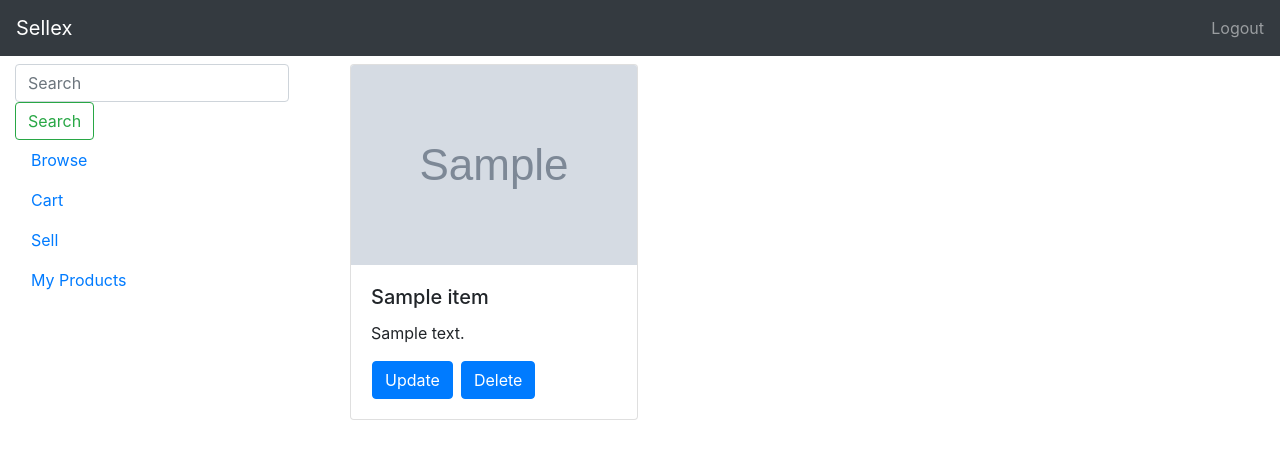
After one commit to phillipseryazi/django_ecommerce_project, a Django app: template sellex/apps/products/templates/products/my_products.html in a window 1280 px wide. The commit adds this page. Shown: the top 459 px of the page. Run offline with Django 3.2, Linux system fonts and the light colour scheme; the template is opened without the code that fills it: most values are stand-ins (such as "Sample title", 1, 10 or a date in 2020); grey boxes marked "Sample" are stand-in pictures; some libraries are stand-ins or nearby versions.

Commit message:
Feature(update): adding ability to update product [Finishes #167520085]

```diff
--- /dev/null
+++ b/sellex/apps/products/templates/products/my_products.html
@@ -0,0 +1,23 @@
+{% extends "dashboard.html" %}
+{% block content %}
+<div class="container pt-2">
+	<div class="row">
+		{% for item in products %}
+		<div class="col">
+			<div class="card" style="width: 18rem;">
+				<img class="card-img-top" src="{{ item.image }}" alt=""
+				     style="object-fit: none;object-position: center;height: 200px;">
+				<div class="card-body">
+					<h5 class="card-title">{{ item.name }}</h5>
+					<p class="card-text">{{ item.details|truncatewords:15 }}</p>
+					<div class="row">
+						<a href="{% url 'prods:update_product' item.id %}" class="btn btn-primary ml-3">Update</a>
+						<a href="#" class="btn btn-primary ml-2">Delete</a>
+					</div>
+				</div>
+			</div>
+		</div>
+		{% endfor%}
+	</div>
+</div>
+{% endblock content %}
--- a/sellex/apps/products/urls.py
+++ b/sellex/apps/products/urls.py
@@ -1,7 +1,9 @@
 from django.urls import path
-from .views import HomeView, ProductView
+from .views import (HomeView, PostProductView, MyProductsListView, UpdateMyProduct)
 
 urlpatterns = [
     path('home/', HomeView.as_view(), name='home'),
-    path('manage/', ProductView.as_view(), name='manage_product')
+    path('manage/', PostProductView.as_view(), name='manage_product'),
+    path('myproducts/', MyProductsListView.as_view(), name='my_products'),
+    path('update/<int:pk>/', UpdateMyProduct.as_view(), name='update_product'),
 ]
--- a/sellex/templates/dashboard.html
+++ b/sellex/templates/dashboard.html
@@ -39,7 +39,7 @@
 					<a class="nav-link" href="{% url 'prods:manage_product' %}">Sell</a>
 				</li>
 				<li class="nav-item">
-					<a class="nav-link" href="#">History</a>
+					<a class="nav-link" href="{% url 'prods:my_products' %}">My Products</a>
 				</li>
 			</ul>
 		</div>
```
Also changed, not shown: sellex/apps/products/templates/products/update_product.html (added, +15 -0 lines), sellex/apps/products/tests.py (+12 -0 lines), sellex/apps/products/views.py (+31 -9 lines).
